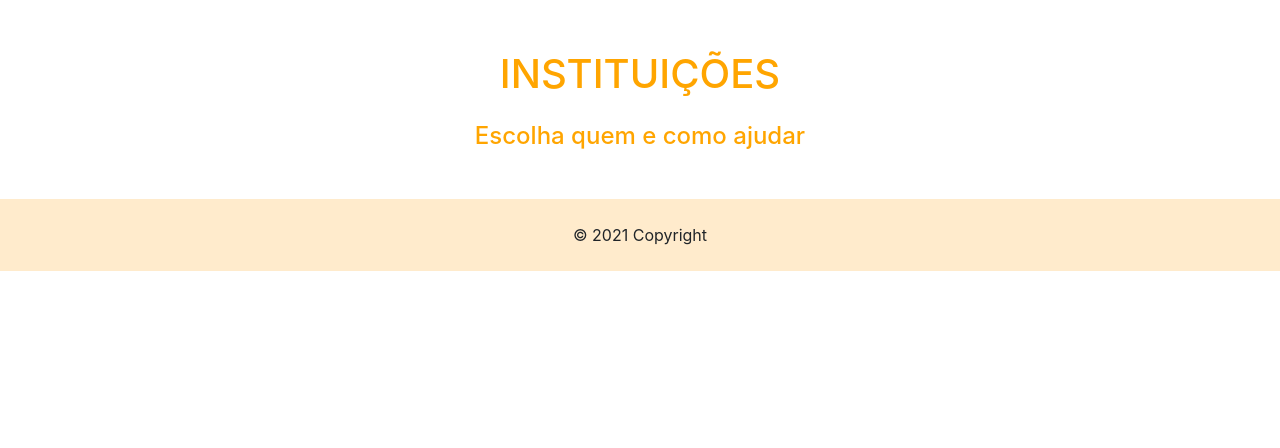
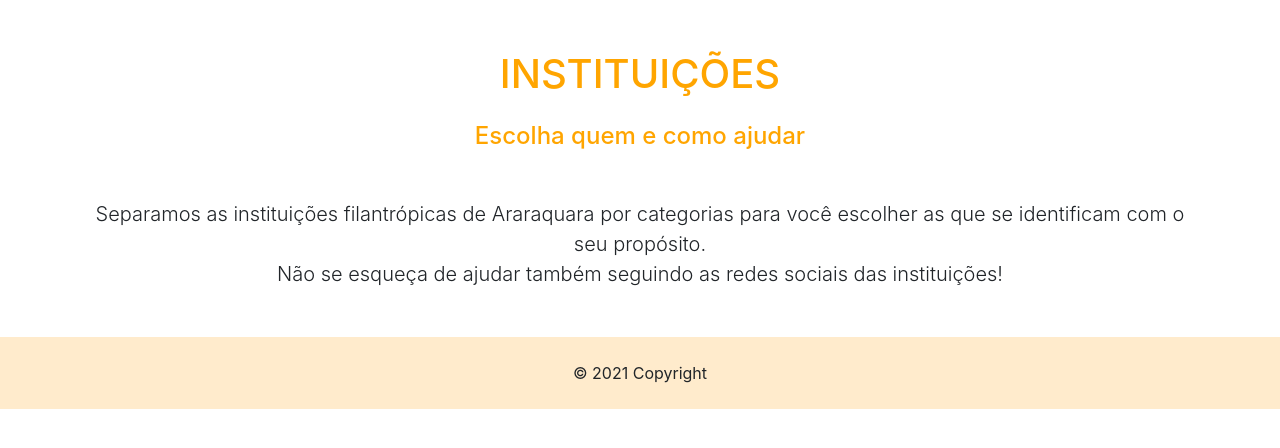
Before and after one commit to grbalmeida/projeto-integrador-univesp-instituicoes-araraquara, a Flask app: template templates/instituicoes.html in a window 1280 px wide. Shown: the part 149-597 px from the top of the page. Run offline with Flask 2, Linux system fonts and the light colour scheme; the template is opened without the code that fills it, so the values that code supplies are empty; some libraries are stand-ins or nearby versions.

Commit message:
Adicionando descrição na página de instituições

```diff
--- a/templates/base.html
+++ b/templates/base.html
@@ -11,7 +11,9 @@
     <body>
         <nav class="navbar navbar-expand-lg navbar-light cor-fundo-laranja">
           <!-- <span class="navbar-brand mb-0 h1">Menu</span> -->
-          <img src="{{ url_for('static', filename='images/logo.png')}}" style="max-width: 200px;">
+          <a href="/home">
+            <img src="{{ url_for('static', filename='images/logo.png')}}" style="max-width: 200px;">
+          </a>
             <button class="navbar-toggler" type="button" data-toggle="collapse" data-target="#navbarSupportedContent" aria-controls="navbarSupportedContent" aria-expanded="false" aria-label="Toggle navigation">
               <span class="navbar-toggler-icon"></span>
             </button>
--- a/templates/instituicoes.html
+++ b/templates/instituicoes.html
@@ -4,6 +4,10 @@
 {% block titulo %} INSTITUIÇÕES {% endblock %}
 
 {% block content %}
+ <div class="container mt-5 mb-5">
+    <p class="lead" style="text-align: center;">Separamos as instituições filantrópicas de Araraquara por categorias para você escolher as que se identificam com o seu propósito.<br/>
+        Não se esqueça de ajudar também seguindo as redes sociais das instituições!</p>
+  </div>
     <div class="card-columns">
         {% for instituicao in instituicoes %}
             <div class="card col-xs-12">
```
